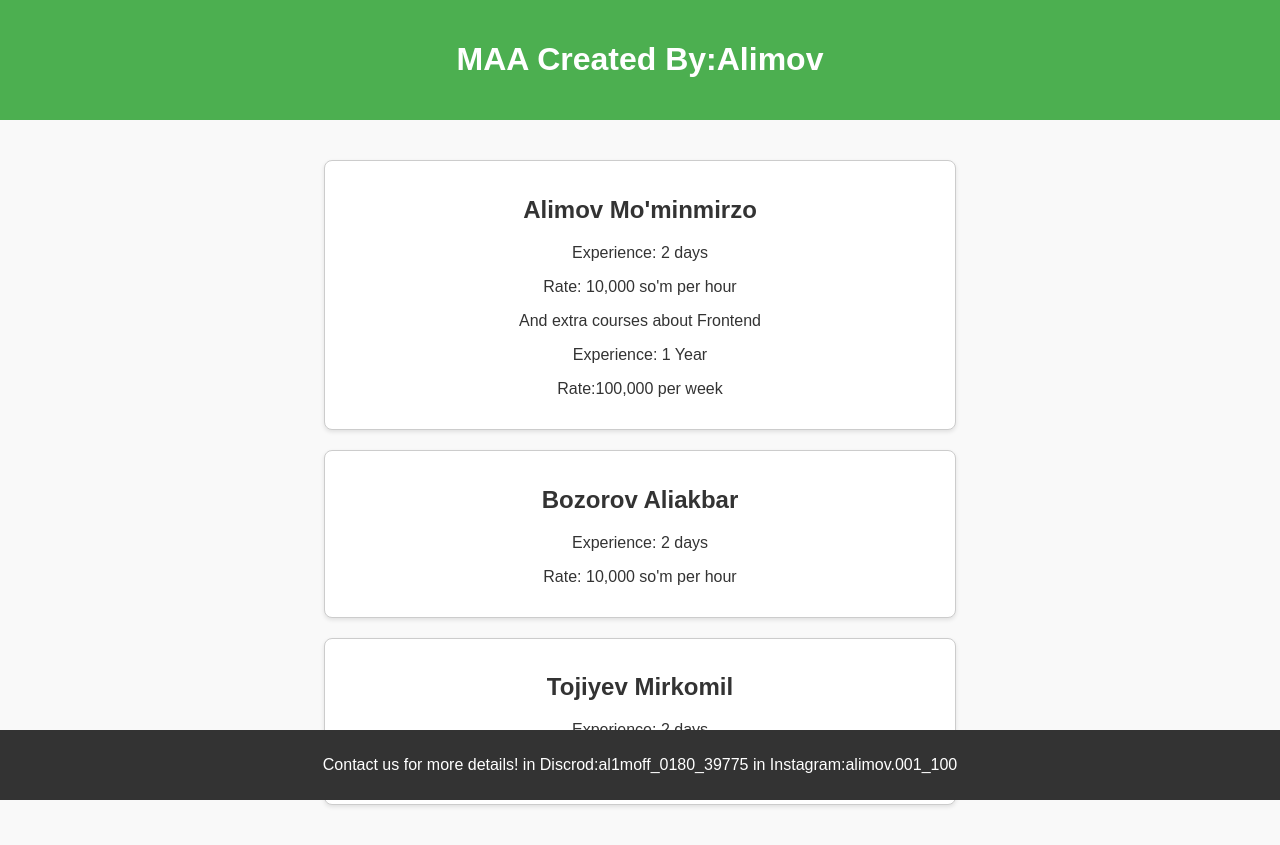
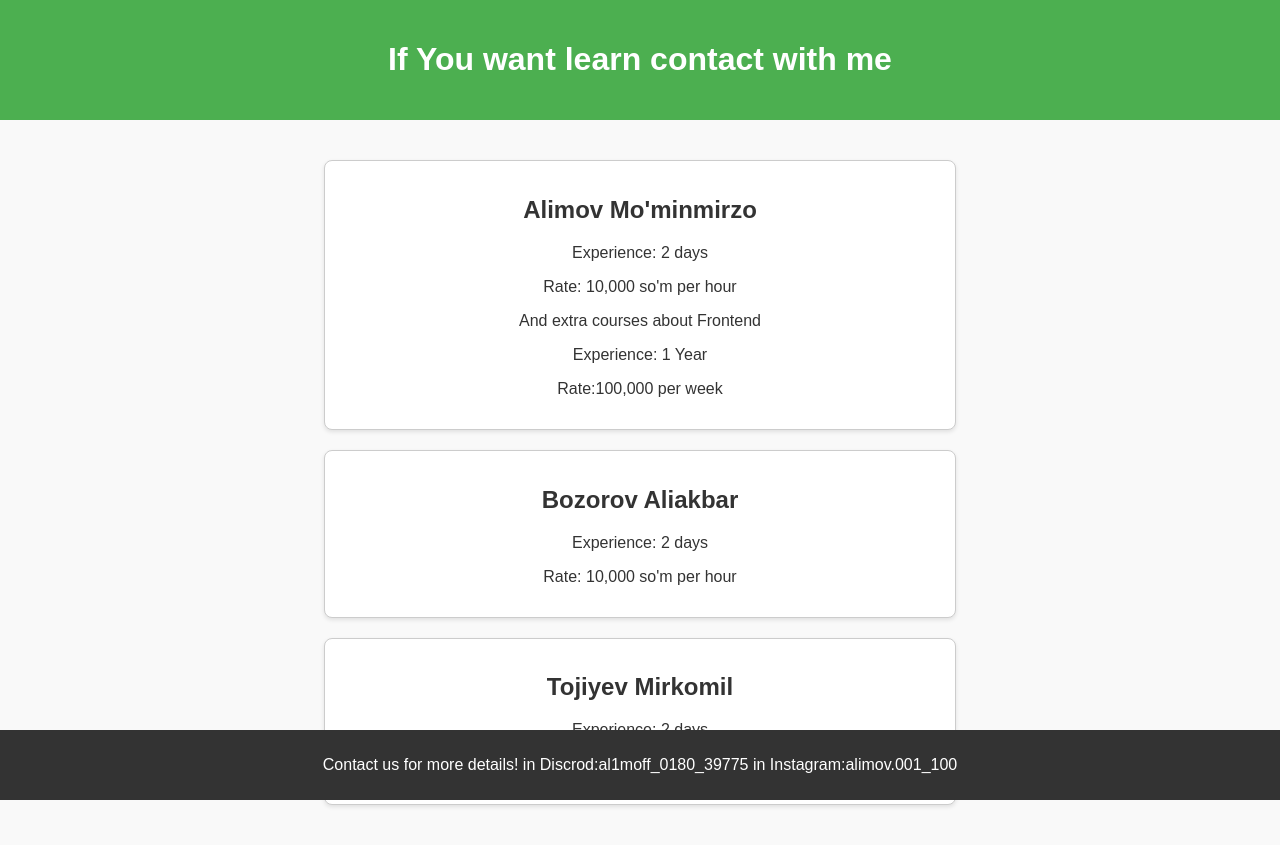
Before and after one commit to Al1moff018/.MAACourses, a plain HTML site: page index.html in a window 1280 px wide. Drawn offline with Linux system fonts and the light colour scheme.

Commit message:
Update index.html

```diff
--- a/index.html
+++ b/index.html
@@ -3,12 +3,12 @@
 <head>
     <meta charset="UTF-8">
     <meta name="viewport" content="width=device-width, initial-scale=1.0">
-    <title>Training Courses</title>
+    <title>.MAACourses</title>
     <link rel="stylesheet" href="style.css">
 </head>
 <body>
     <header>
-        <h1>MAA Created By:Alimov</h1>
+        <h1>If You want learn contact with me</h1>
     </header>
     <main>
         <section class="instructor" id="alimov">
```
